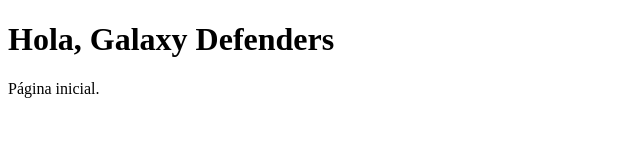
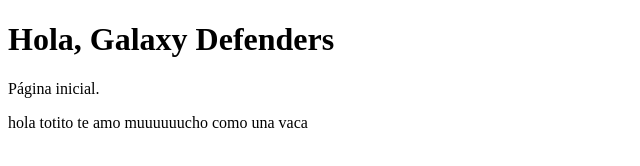
Before and after one commit to sergiojuanascampusfp/practica2, a plain HTML site: page index.html in a window 1280 px wide. Shown: the whole page, without its empty margins (0-640 px from the left). Drawn offline with Linux system fonts and the light colour scheme.

Commit message:
Add affectionate message to index.html

```diff
--- a/index.html
+++ b/index.html
@@ -7,5 +7,6 @@
 <body>
   <h1>Hola, Galaxy Defenders</h1>
   <p>Página inicial.</p>
+ <p>hola totito te amo muuuuuucho como una vaca</p>
 </body>
 </html>
```
